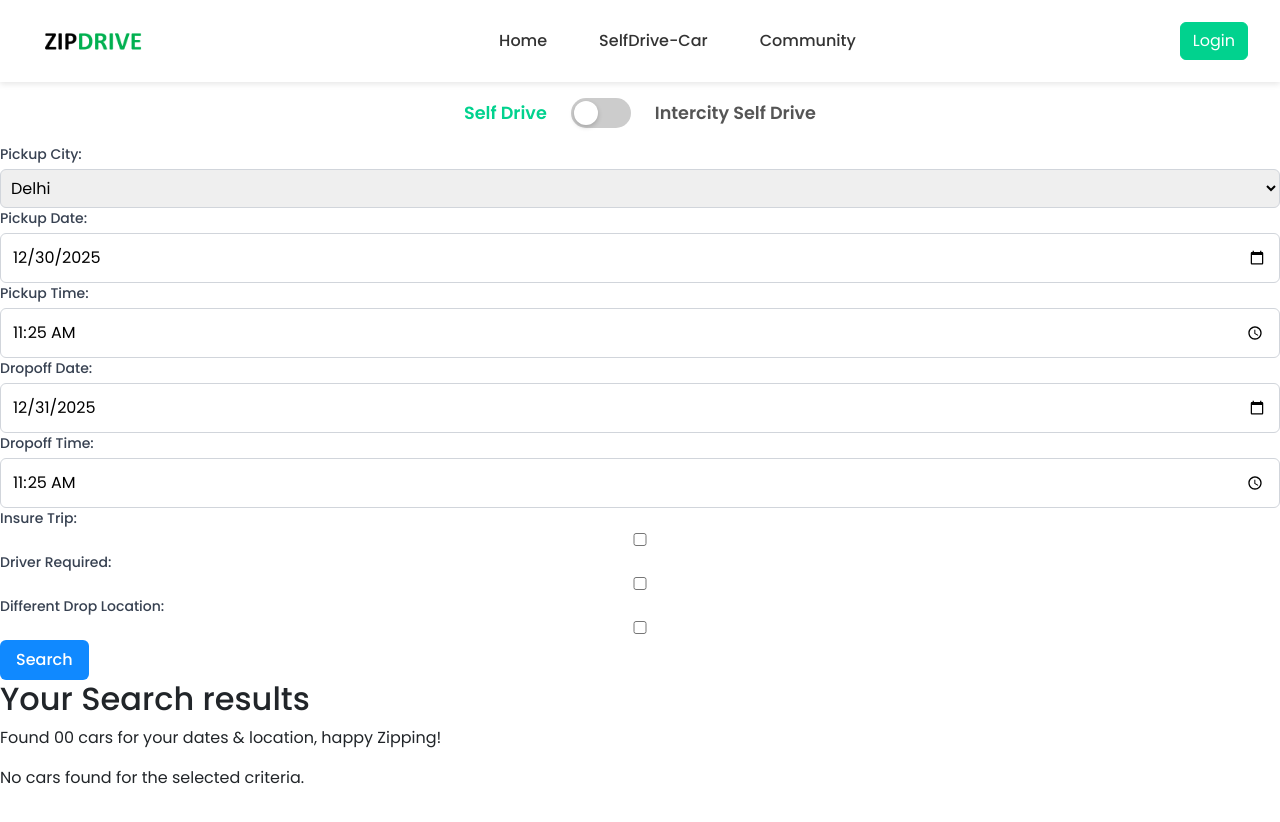
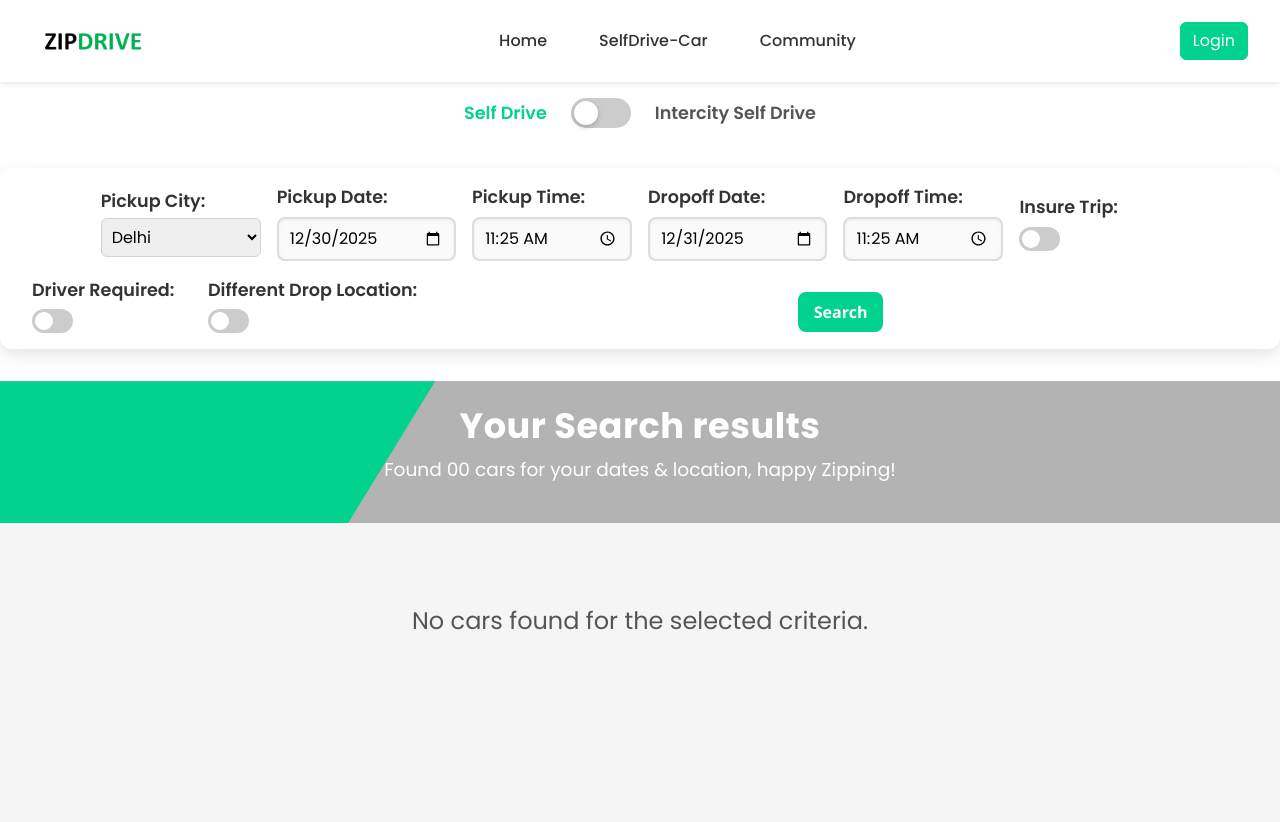
Before and after one commit to Chetanya2001/car-rent-app-frontend, a React (Vite) app: page /searched-cars in a window 1280 px wide. Shown: the top 822 px of the page. Built offline with nearby package versions, Linux system fonts and the light colour scheme.

Commit message:
all style done

```diff
--- a/src/pages/searchedCars/searchedCars.css
+++ b/src/pages/searchedCars/searchedCars.css
@@ -1,3 +1,214 @@
+/* page wrapper */
+.searched-cars-container {
+  padding: 2rem;
+  background-color: #f5f5f5;
+  min-height: 100vh;
+}
+
+/* no cars message */
+.searched-no-cars {
+  text-align: center;
+  font-size: 1.5rem;
+  margin-top: 3rem;
+  color: #555;
+}
+
+/* Search Button */
+.searched-search-btn {
+  background: #01d28e;
+  color: #fff;
+  padding: 8px 16px;
+  border: none;
+  border-radius: 8px;
+  cursor: pointer;
+  font-weight: 600;
+  margin: 15px auto 0;
+  display: block;
+  width: fit-content;
+  transition: background 0.3s;
+}
+
+.searched-search-btn:hover {
+  background: #019c6b;
+}
+
+/* filters panel */
+.searched-filters-panel {
+  display: flex;
+  flex-wrap: wrap;
+  gap: 1rem;
+  margin: 1.5rem 0 2rem 0;
+  padding: 1rem 2rem;
+  background: #fff;
+  border-radius: 12px;
+  box-shadow: 0 6px 15px rgba(0, 0, 0, 0.1);
+  align-items: center;
+  justify-content: center;
+  font-family: "Segoe UI", Tahoma, Geneva, Verdana, sans-serif;
+  user-select: none;
+}
+
+.searched-filters-panel label {
+  display: flex;
+  flex-direction: column;
+  font-size: 1.1rem;
+  font-weight: 600;
+  min-width: 160px;
+  color: #333;
+  transition: color 0.3s;
+  cursor: default;
+}
+
+.searched-filters-panel label:hover {
+  color: #2a9d8f;
+}
+
+.searched-filters-panel input[type="text"],
+.searched-filters-panel input[type="date"],
+.searched-filters-panel input[type="time"] {
+  margin-top: 0.4rem;
+  padding: 0.5rem 0.7rem;
+  font-size: 1rem;
+  border: 2px solid #ddd;
+  border-radius: 8px;
+  background: #fafafa;
+  box-shadow: inset 0 1px 3px rgba(0, 0, 0, 0.07);
+  transition: border-color 0.3s ease, box-shadow 0.3s ease;
+  cursor: text;
+}
+
+.searched-filters-panel input[type="text"]:focus,
+.searched-filters-panel input[type="date"]:focus,
+.searched-filters-panel input[type="time"]:focus {
+  border-color: #01d28e;
+  box-shadow: 0 0 6px #01d28e;
+  outline: none;
+}
+
+.searched-filters-panel input[type="checkbox"] {
+  width: 20px;
+  height: 20px;
+  margin-top: 0.3rem;
+  accent-color: #01d28e;
+  cursor: pointer;
+}
+
+/* Toggle Switch */
+.searched-switch {
+  position: relative;
+  display: inline-block;
+  width: 41px;
+  height: 24px;
+  margin-top: 6px;
+}
+
+.searched-switch input {
+  opacity: 0;
+  width: 0;
+  height: 0;
+}
+
+.searched-slider {
+  position: absolute;
+  cursor: pointer;
+  top: 0;
+  left: 0;
+  right: 0;
+  bottom: 0;
+  background-color: #ccc;
+  border-radius: 24px;
+  transition: background-color 0.3s ease;
+}
+
+.searched-slider:before {
+  position: absolute;
+  content: "";
+  height: 18px;
+  width: 18px;
+  left: 3px;
+  bottom: 3px;
+  background-color: white;
+  border-radius: 50%;
+  transition: transform 0.3s ease;
+}
+
+.searched-switch input:checked + .searched-slider {
+  background-color: #01d28e;
+}
+
+.searched-switch input:checked + .searched-slider:before {
+  transform: translateX(17px);
+}
+
+/* Responsive adjustments */
+@media (max-width: 700px) {
+  .searched-filters-panel {
+    padding: 1rem;
+    gap: 1rem;
+  }
+  .searched-filters-panel label,
+  .searched-switch-label {
+    min-width: 100%;
+  }
+}
+
+@media (max-width: 600px) {
+  .searched-switch-label {
+    min-width: 100%;
+    margin-top: 1rem;
+  }
+}
+
+/* search results banner */
+.searched-results-banner {
+  width: 100%;
+  background: #b3b3b3;
+  position: relative;
+  min-height: 130px;
+  display: flex;
+  align-items: center;
+  justify-content: center;
+  padding: 1.5rem 1rem;
+  overflow: hidden;
+}
+
+.searched-results-banner:before {
+  content: "";
+  position: absolute;
+  left: 0;
+  top: 0;
+  height: 100%;
+  width: 34vw;
+  min-width: 180px;
+  max-width: 600px;
+  background: #01d28e;
+  clip-path: polygon(0 0, 100% 0, 80% 100%, 0% 100%);
+  z-index: 1;
+}
+
+.searched-banner-content {
+  position: relative;
+  z-index: 2;
+  width: 100%;
+  max-width: 860px;
+  text-align: center;
+  color: #fff;
+}
+
+.searched-banner-content h2 {
+  font-size: 2.2rem;
+  font-weight: 700;
+  margin-bottom: 0.6rem;
+  letter-spacing: 0.5px;
+  color: #fff;
+}
+
+.searched-banner-content p {
+  font-size: 1.16rem;
+  font-weight: 400;
+  line-height: 1.4;
+  color: #fff;
+}
 /* Trip Type Toggle */
 .trip-type-toggle-container {
   display: flex;
@@ -57,3 +268,133 @@
 .trip-type-switch.intercity:hover {
   background-color: #019c6b;
 }
+@media (max-width: 700px) {
+  .searched-results-banner {
+    min-height: 85px;
+    padding: 0.75rem 0.5rem;
+  }
+  .searched-banner-content h2 {
+    font-size: 1.18rem;
+  }
+  .searched-banner-content p {
+    font-size: 0.92rem;
+  }
+  .searched-results-banner:before {
+    min-width: 90px;
+    width: 47vw;
+  }
+}
+
+/* car list grid */
+.searched-car-list {
+  display: grid;
+  grid-template-columns: repeat(auto-fill, minmax(300px, 1fr));
+  gap: 2rem;
+  justify-items: center;
+}
+
+/* individual car card */
+.searched-car-card {
+  width: 100%;
+  max-width: 320px;
+  background-color: #fff;
+  border-radius: 10px;
+  overflow: hidden;
+  box-shadow: 0 5px 15px rgba(0, 0, 0, 0.1);
+  transition: transform 0.2s ease, box-shadow 0.2s ease;
+}
+
+.searched-car-card:hover {
+  transform: translateY(-5px);
+  box-shadow: 0 10px 25px rgba(0, 0, 0, 0.15);
+}
+
+/* image wrapper */
+.searched-car-image-wrapper {
+  width: 100%;
+  height: 200px;
+  overflow: hidden;
+}
+
+.searched-car-image {
+  width: 100%;
+  height: 100%;
+  object-fit: cover;
+  display: block;
+}
+
+/* placeholder for missing images */
+.searched-car-placeholder {
+  width: 100%;
+  height: 200px;
+  background-color: #ddd;
+  display: flex;
+  align-items: center;
+  justify-content: center;
+  color: #888;
+  font-weight: bold;
+  font-size: 1rem;
+}
+
+/* car info */
+.searched-car-info {
+  padding: 1rem;
+}
+
+.searched-car-info h3 {
+  margin: 0 0 0.5rem;
+  font-size: 1.2rem;
+}
+
+.searched-car-info p {
+  margin: 0.2rem 0;
+  color: #555;
+}
+
+.searched-car-price {
+  font-weight: bold;
+  color: #2a9d8f;
+  font-size: 1.1rem;
+}
+
+/* action buttons container */
+.searched-car-actions {
+  display: flex;
+  justify-content: space-between;
+  gap: 0.75rem;
+  padding: 0 1rem 1rem;
+}
+
+/* buttons base */
+.searched-car-actions button {
+  flex: 1;
+  padding: 0.6rem;
+  border: none;
+  border-radius: 6px;
+  font-weight: 600;
+  font-size: 0.9rem;
+  cursor: pointer;
+  transition: background-color 0.2s ease, transform 0.1s ease;
+}
+
+/* book button */
+.searched-btn-book {
+  background-color: #007bff;
+  color: #fff;
+}
+
+.searched-btn-book:hover {
+  background-color: #0056b3;
+  transform: scale(1.03);
+}
+
+/* details button */
+.searched-btn-details {
+  background-color: #01d28e;
+  color: #fff;
+}
+
+.searched-btn-details:hover {
+  background-color: #019c6b;
+  transform: scale(1.03);
+}
```
